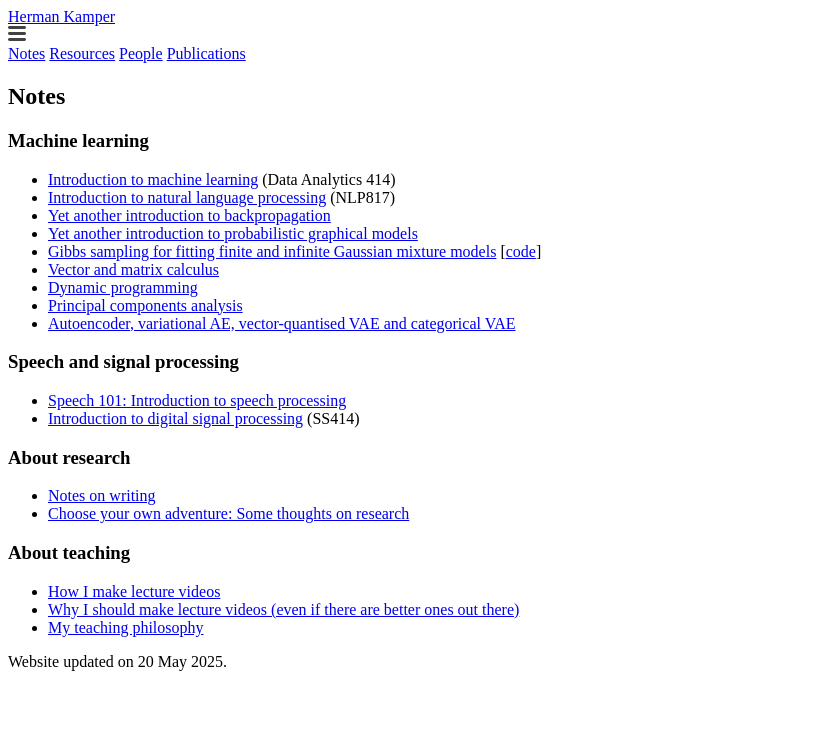
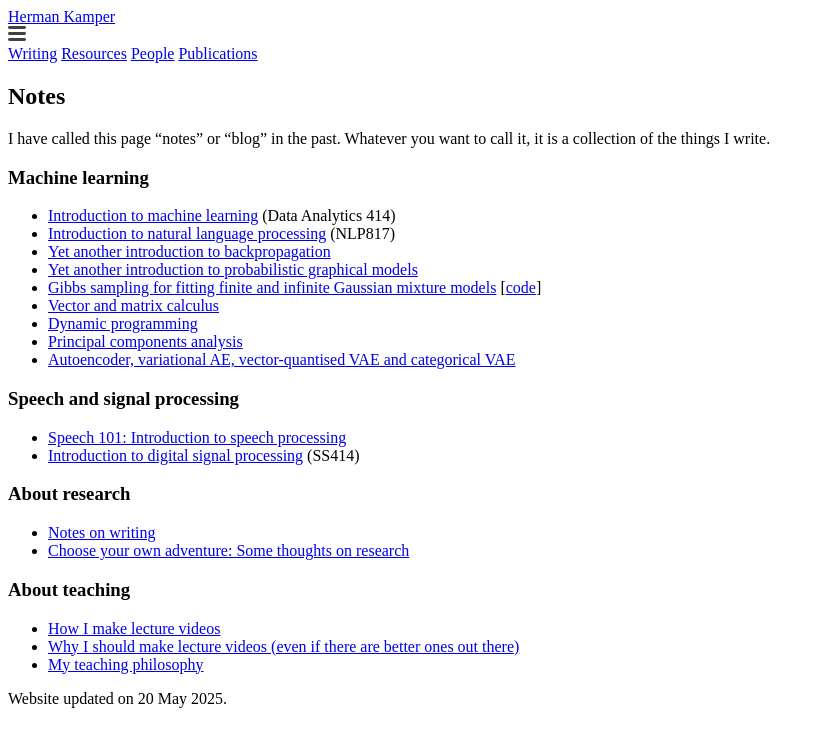
Before and after one commit to kamperh/kamperh.github.io, a Jekyll site: the page built from writing.md, in a window 1280 px wide. Shown: the top 747 px of the page, without its empty margins (0-821 px from the left). Built offline with Jekyll 4.4.1, drawn with Linux system fonts in a browser that asks for light colours; a style sheet for code colours, icons or effects is not loaded.

Commit message:
Update and rename notes.md to writing.md

```diff
--- a/notes.md
+++ b/writing.md
@@ -1,11 +1,14 @@
 ---
 layout: page
-title: Notes
-permalink: /notes/
+title: Writing
+permalink: /writing/
 order: 1
 ---
 
 # Notes
+
+I have called this page "notes" or "blog" in the past. Whatever you want to call it, it is a collection of the things I write.
+
 
 ### Machine learning
 
```
